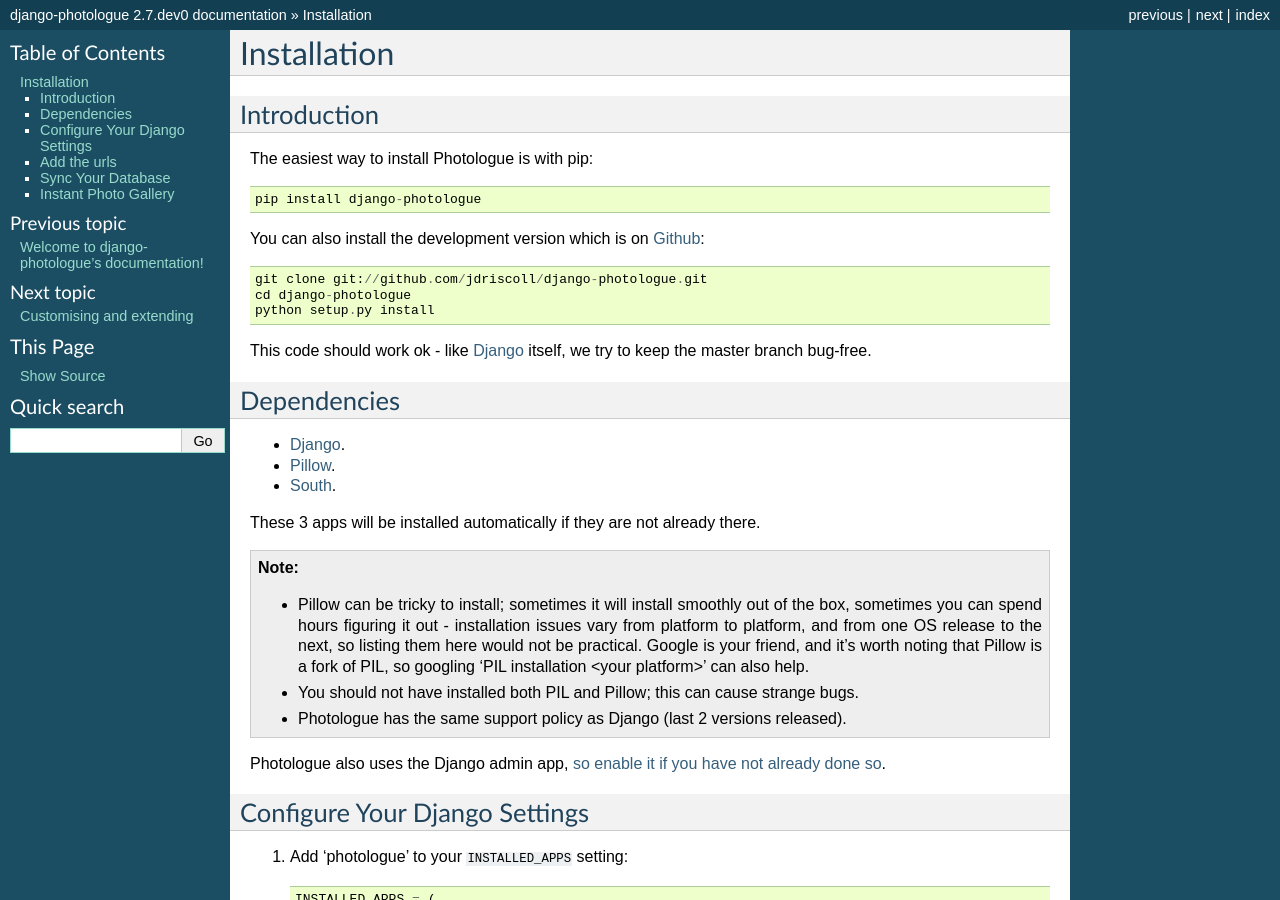
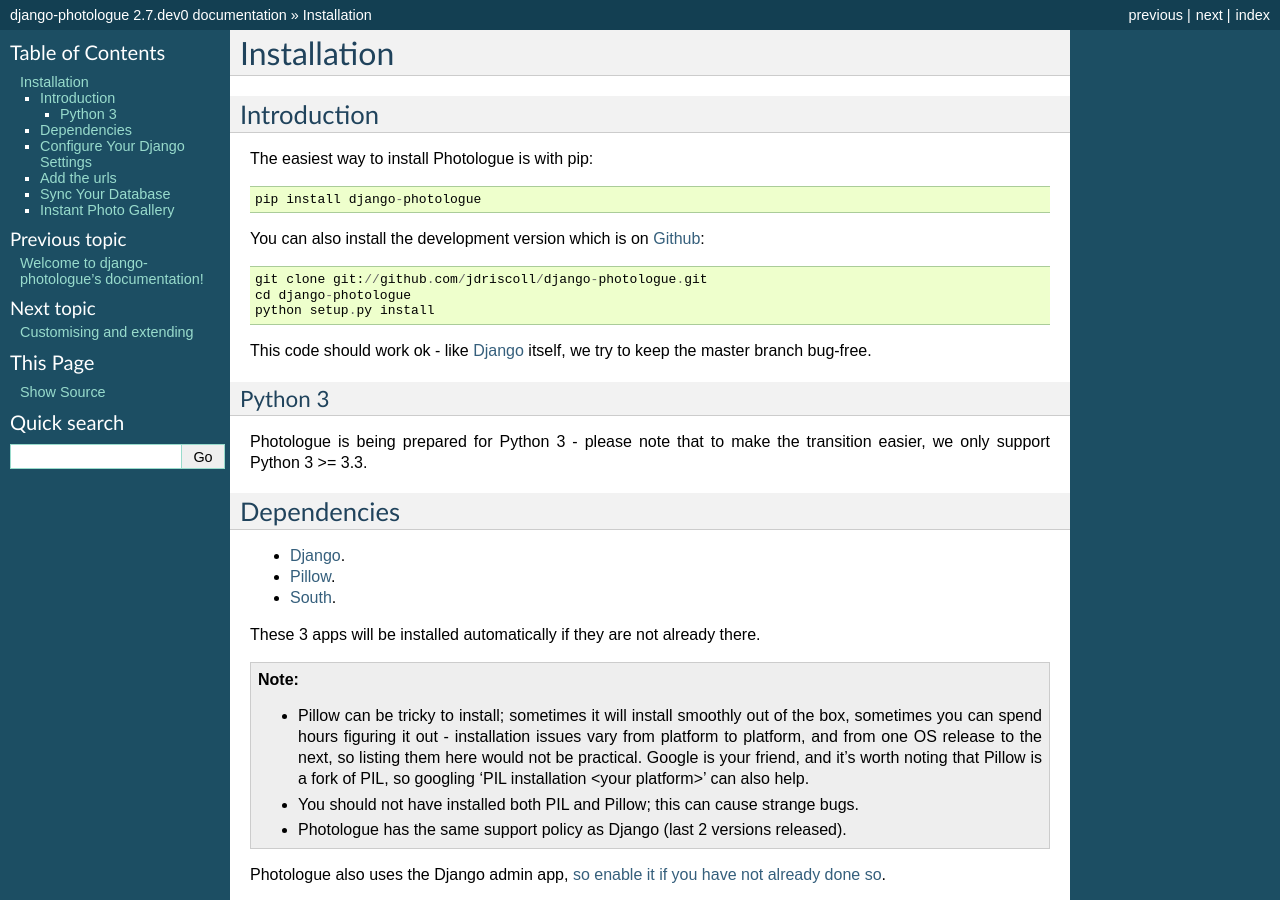
Before and after one commit to richardbarran/django-photologue, a Sphinx documentation site: the page built from docs/pages/installation.rst, in a window 1280 px wide and 900 px high. Built offline with Sphinx 7.4.7, drawn with Linux system fonts in a browser that asks for light colours.

Commit message:
Doc python 3 support.

```diff
--- a/docs/pages/installation.rst
+++ b/docs/pages/installation.rst
@@ -18,6 +18,11 @@ version which is on `Github <https://github.com/>`_::
 
 This code should work ok - like `Django <https://www.djangoproject.com/>`_
 itself, we try to keep the master branch bug-free.
+
+Python 3
+~~~~~~~~
+Photologue is being prepared for Python 3 - please note that to make the transition
+easier, we only support Python 3 >= 3.3.
 
 Dependencies
 ------------
```
